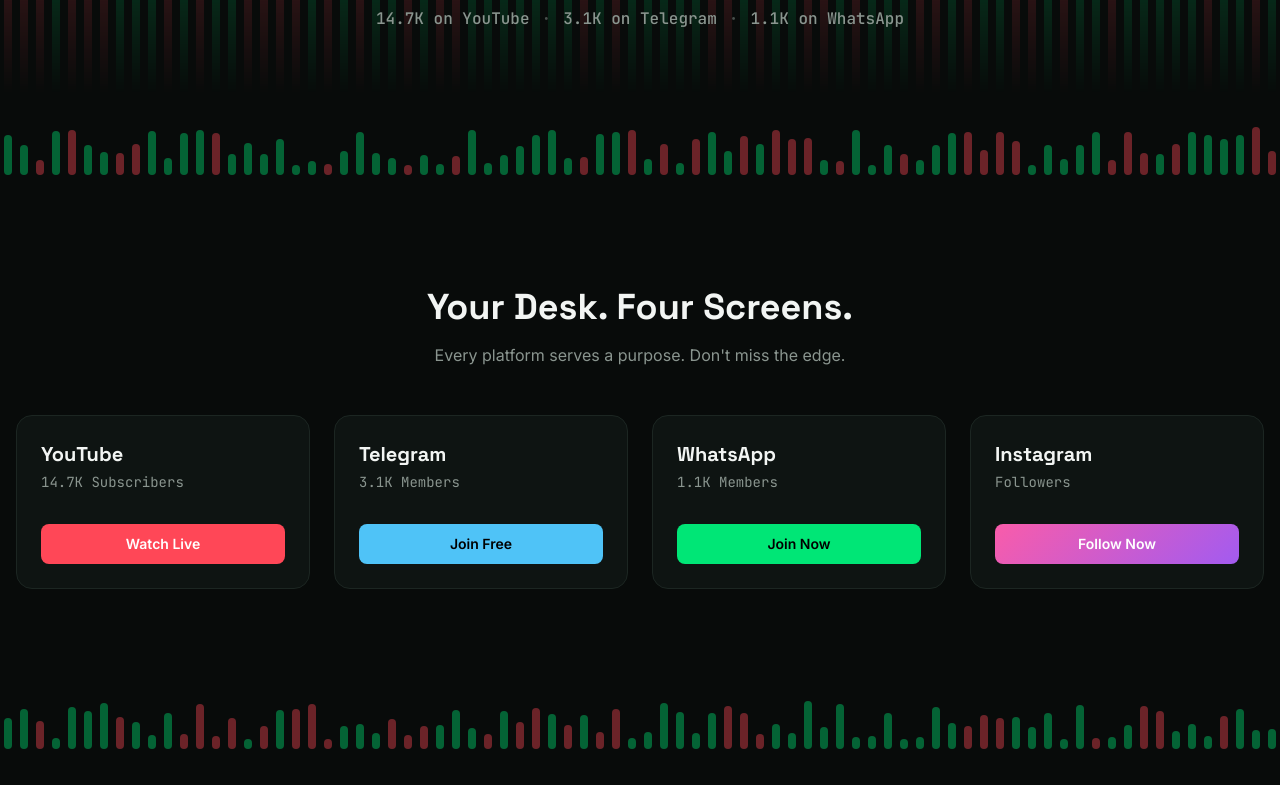
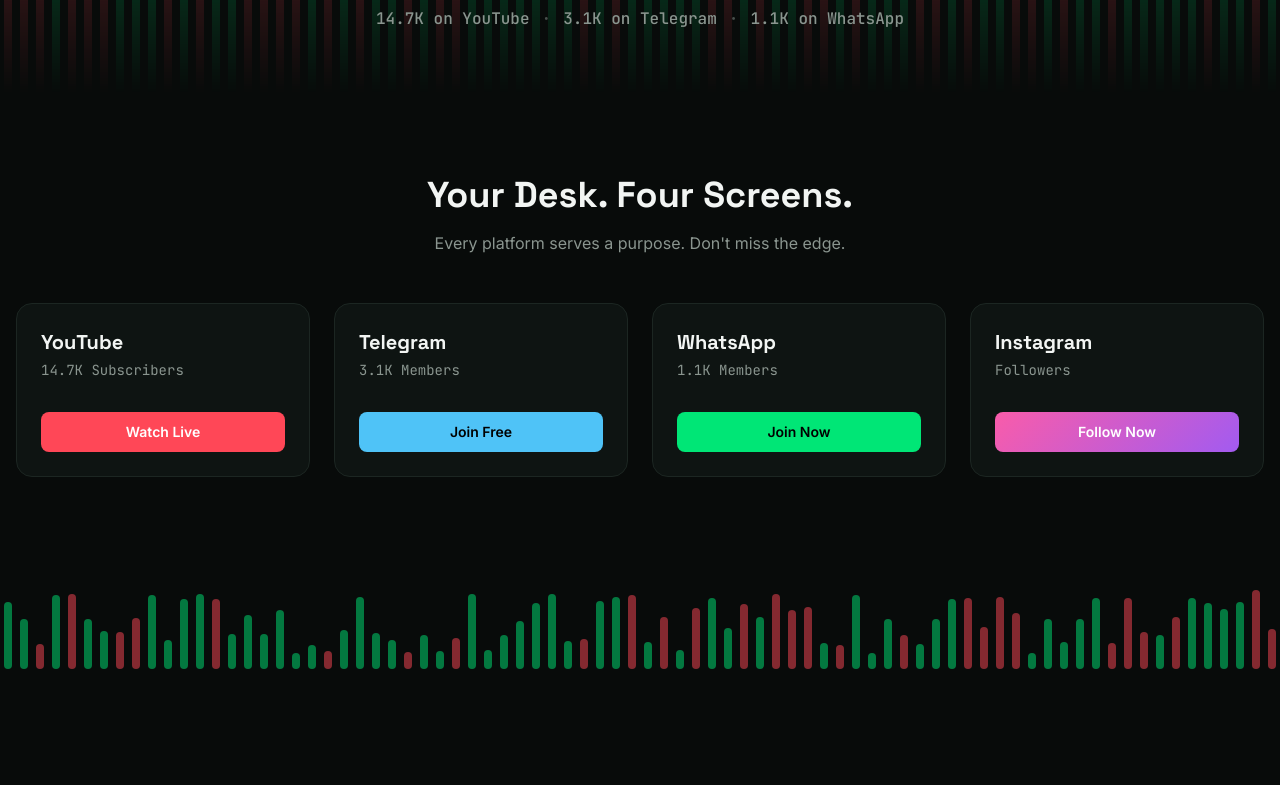
Before and after one commit to tak-dikshu/indian-operator, a Next.js app: page / in a window 1280 px wide. Shown: the part 660-1445 px from the top of the page. Built offline with nearby package versions, Linux system fonts and the light colour scheme.

Commit message:
Remove first divider, increase divider height, and refine section spacing

```diff
--- a/src/app/page.tsx
+++ b/src/app/page.tsx
@@ -16,7 +16,6 @@
       <TickerBar />
 
       <Hero />
-      <CandleField variant="divider" />
 
       <PlatformCards />
       <CandleField variant="divider" />
--- a/src/components/CandleField.tsx
+++ b/src/components/CandleField.tsx
@@ -43,7 +43,7 @@
   return (
     <div
       className={`flex items-end justify-between w-full overflow-hidden ${
-        isBg ? "absolute inset-0 z-0 opacity-20 pointer-events-none" : "h-12 w-full my-8 opacity-40"
+        isBg ? "absolute inset-0 z-0 opacity-20 pointer-events-none" : "h-16 sm:h-20 w-full my-4 sm:my-8 opacity-50"
       }`}
       aria-hidden="true"
       style={isBg ? { maskImage: "linear-gradient(to bottom, transparent, black 20%, black 80%, transparent)" } : undefined}
```
